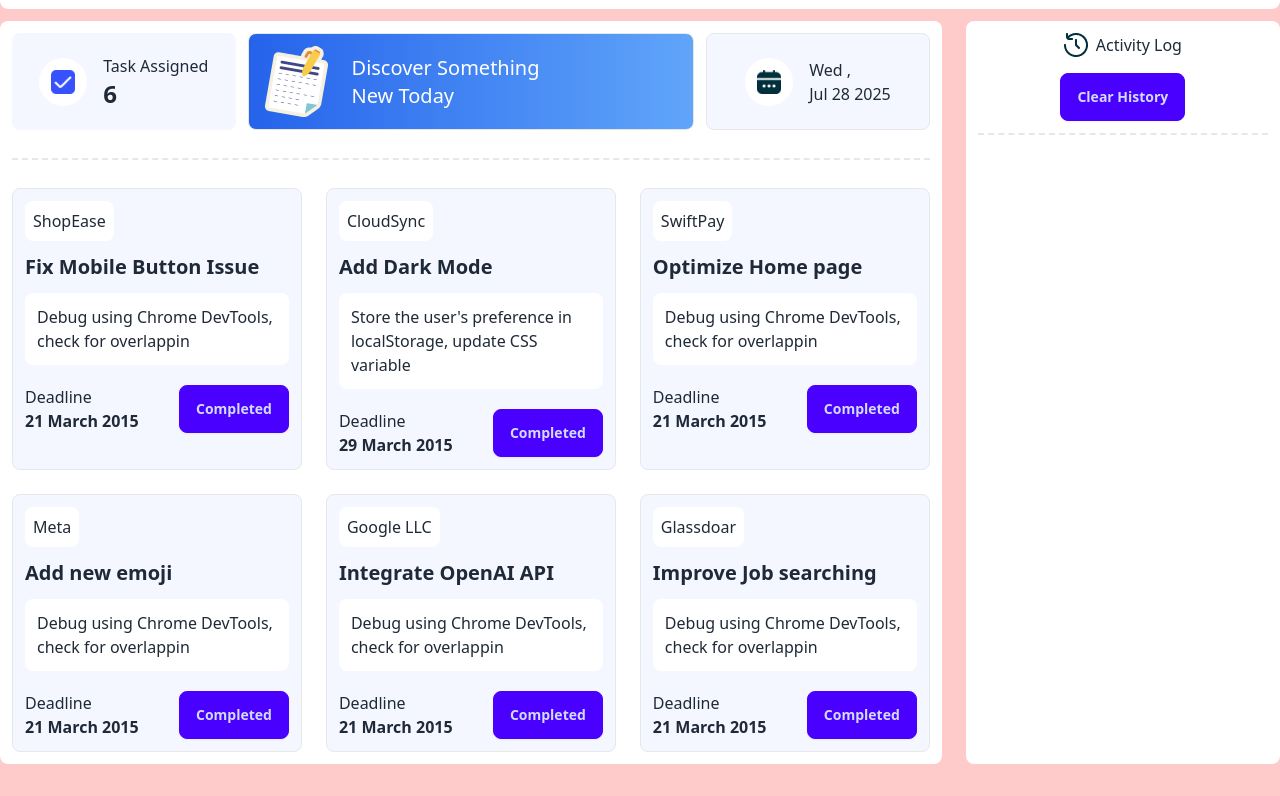
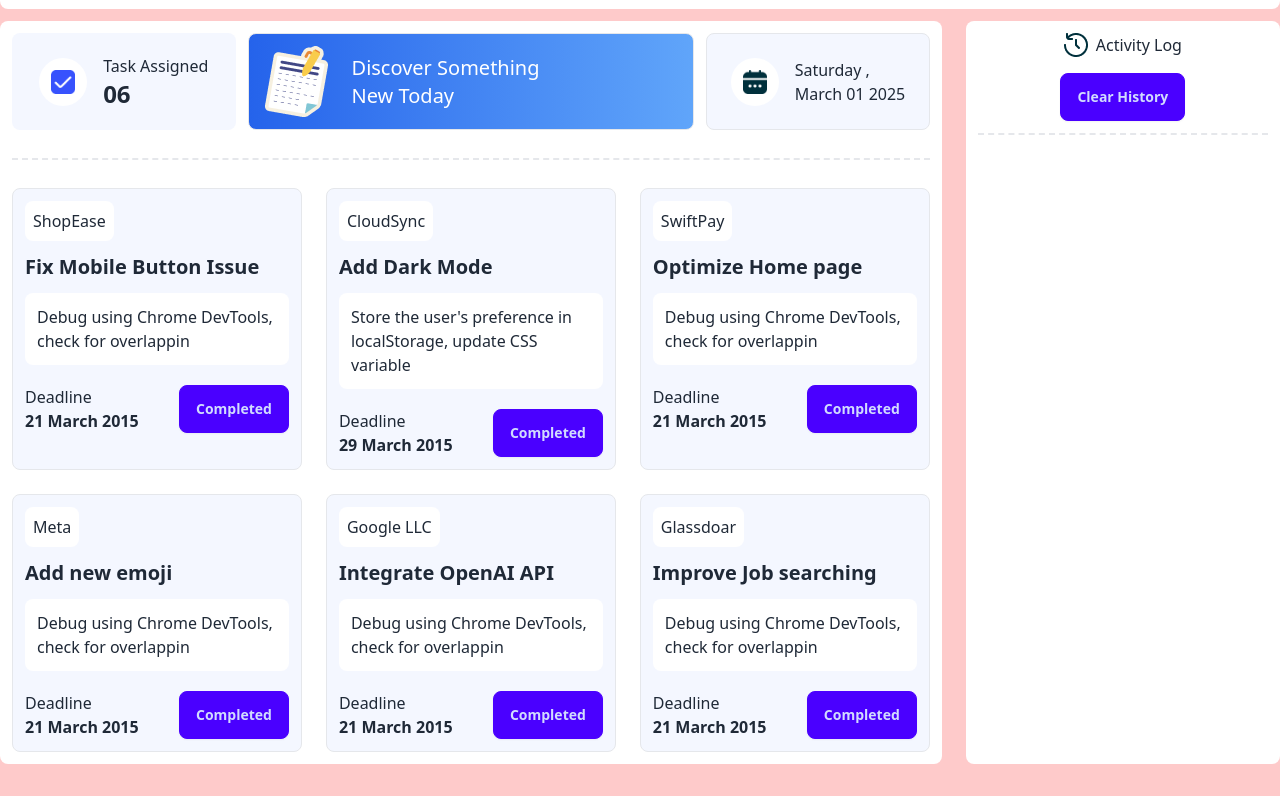
Before and after one commit to sufihasan/assignment05, a plain HTML site: page index.html in a window 1280 px wide. Shown: the part 87-883 px from the top of the page. Drawn offline with nearby package versions, Linux system fonts and the light colour scheme.

Commit message:
done top card date

```diff
--- a/index.html
+++ b/index.html
@@ -42,7 +42,7 @@
                     </div>
                     <div>
                         <p>Task Assigned</p>
-                        <h3 id="task-assigned" class="text-2xl font-bold">05</h3>
+                        <h3 id="task-assigned" class="text-2xl font-bold"></h3>
                     </div>
                 </div>
                 <div class="flex border w-1/2 rounded-lg p-2
@@ -59,8 +59,8 @@
                         <img class="w-6 h-6 " src="assets/calender.png" alt="">
                     </div>
                     <div>
-                        <p>Wed ,</p>
-                        <p>Jul 28 2025</p>
+                        <p><span id="day-name"></span> ,</p>
+                        <p id="mounth-date-year">Jul 28 2025</p>
 
                     </div>
                 </div>
@@ -166,7 +166,7 @@
             </div>
         </div>
     </main>
-
+    <script src="js/topcard.js"></script>
     <script src="js/main.js"></script>
 </body>
 
--- a/js/main.js
+++ b/js/main.js
@@ -1,8 +1,14 @@
 const cardButtons = document.querySelectorAll('.card-btn');
 // console.log(cardButtons);
+let totalTaskButton;
+if (cardButtons.length < 10) {
+    totalTaskButton = '0' + cardButtons.length;
+}
+else {
+    totalTaskButton = cardButtons.length;
+}
 
-let totalTaskButton = cardButtons.length;
-// let totalTaskButton = 6;
+
 document.getElementById('task-assigned').innerText = totalTaskButton;
 
 let compliteTask = parseInt(document.getElementById('complite-task').innerText);
@@ -11,10 +17,14 @@
 const activityContainer = document.getElementById('activity-container');
 
 
+
 for (const cardButton of cardButtons) {
     cardButton.addEventListener('click', function (event) {
         event.target.setAttribute('disabled', 'true');
         totalTaskButton = totalTaskButton - 1;
+        if (totalTaskButton < 10) {
+            totalTaskButton = '0' + totalTaskButton
+        }
         document.getElementById('task-assigned').innerText = totalTaskButton;
 
         compliteTask++;
@@ -22,9 +32,15 @@
 
         let cardTaskTitle = event.target.parentNode.previousSibling.previousSibling.previousSibling.previousSibling.innerText;
         const p = document.createElement('p');
-        p.innerText = `You have complite the task ${cardTaskTitle} 12:48:15 PM`;
-        p.classList.add('p-3', 'bg-[#f4f7ff]', 'rounded-lg', 'mb-4')
+
+        let times = new Date();
+        let resultTime = times.toLocaleTimeString();
+
+        p.innerText = `You have complite the task ${cardTaskTitle} ${resultTime}`;
+        p.classList.add('p-3', 'bg-[#f4f7ff]', 'rounded-lg', 'mb-4');
         activityContainer.appendChild(p);
+
+        alert('Board updated successfully');
 
     })
 }
--- /dev/null
+++ b/js/topcard.js
@@ -0,0 +1,30 @@
+
+const monthsName = ["January", "February", "March", "April", "May", "June", "July", "August", "September", "October", "November", "December"];
+const weekdayName = ["Sunday", "Monday", "Tuesday", "Wednesday", "Thursday", "Friday", "Saturday"];
+
+function getTopCardDate() {
+    const dateOfTopCards = new Date();
+    let topcardDate = dateOfTopCards.getDate();
+    let topcardMount = dateOfTopCards.getMonth();
+    let topcardYear = dateOfTopCards.getFullYear();
+    let topcardDay = dateOfTopCards.getDay();
+
+
+    let topcardMountNew = monthsName[topcardMount];
+
+    let topcardDayNew = weekdayName[topcardDay];
+
+
+    if (topcardDate < 10) {
+        topcardDate = '0' + topcardDate;
+    }
+
+
+    document.getElementById('day-name').innerText = topcardDayNew;
+    document.getElementById('mounth-date-year').innerText = topcardMountNew + ' ' + topcardDate + ' ' + topcardYear;
+
+    setTimeout(getTopCardDate, 1000);
+
+}
+
+getTopCardDate();
```
